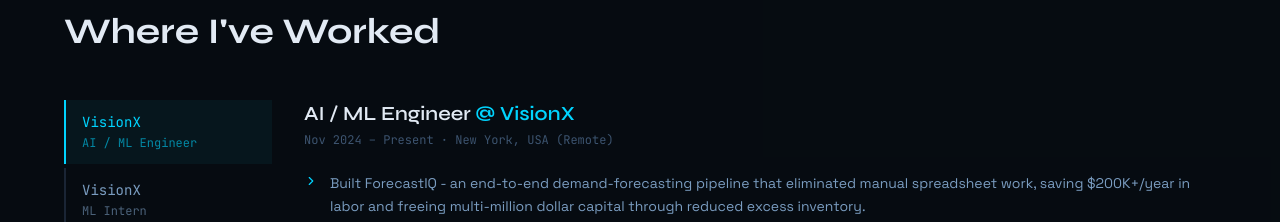
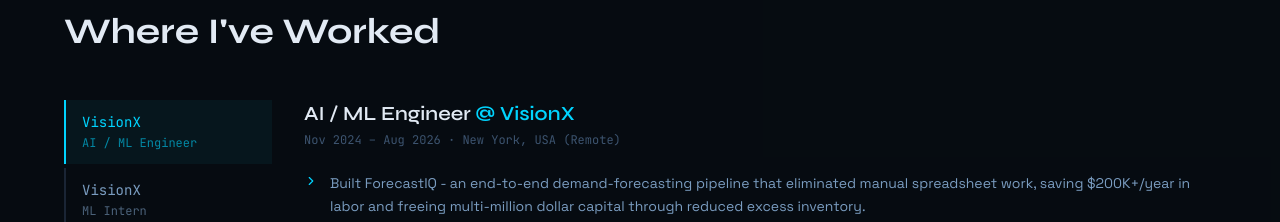
Before and after one commit to Haseeeb21/haseeb-portfolio, a React (Vite) app: page / in a window 1280 px wide. Shown: the part 1622-1844 px from the top of the page. Built offline with nearby package versions, Linux system fonts and the light colour scheme.

Commit message:
experience update

```diff
--- a/src/sections/Experience.jsx
+++ b/src/sections/Experience.jsx
@@ -6,7 +6,7 @@
     company: 'VisionX',
     tabLabel: 'AI / ML Engineer',
     role: 'AI / ML Engineer',
-    period: 'Nov 2024 – Present',
+    period: 'Nov 2024 – Aug 2026',
     location: 'New York, USA (Remote)',
     highlights: [
       'Built ForecastIQ - an end-to-end demand-forecasting pipeline that eliminated manual spreadsheet work, saving $200K+/year in labor and freeing multi-million dollar capital through reduced excess inventory.',
```
